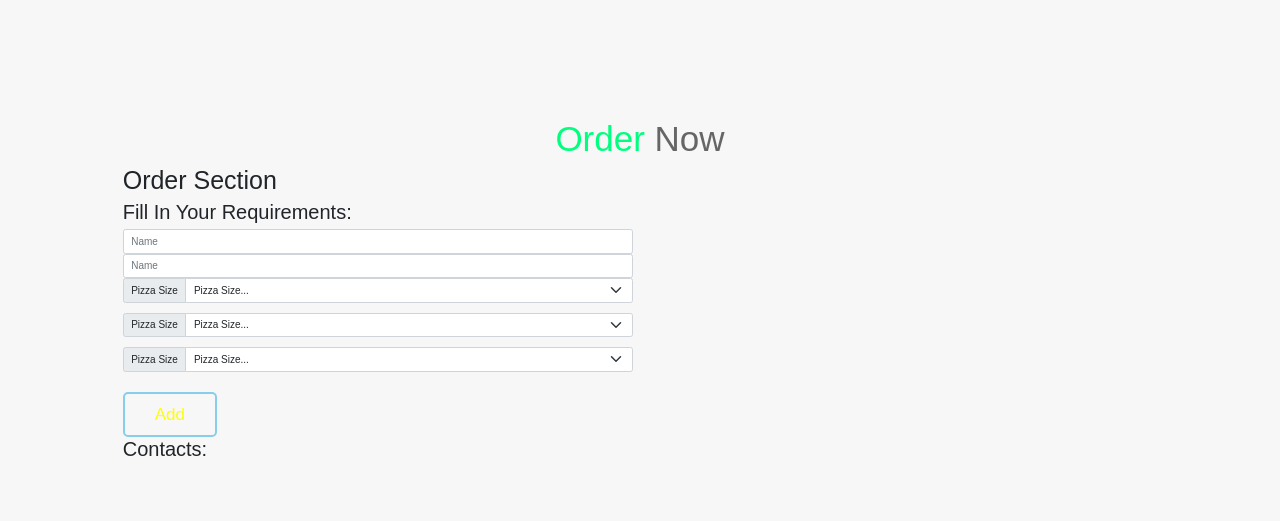
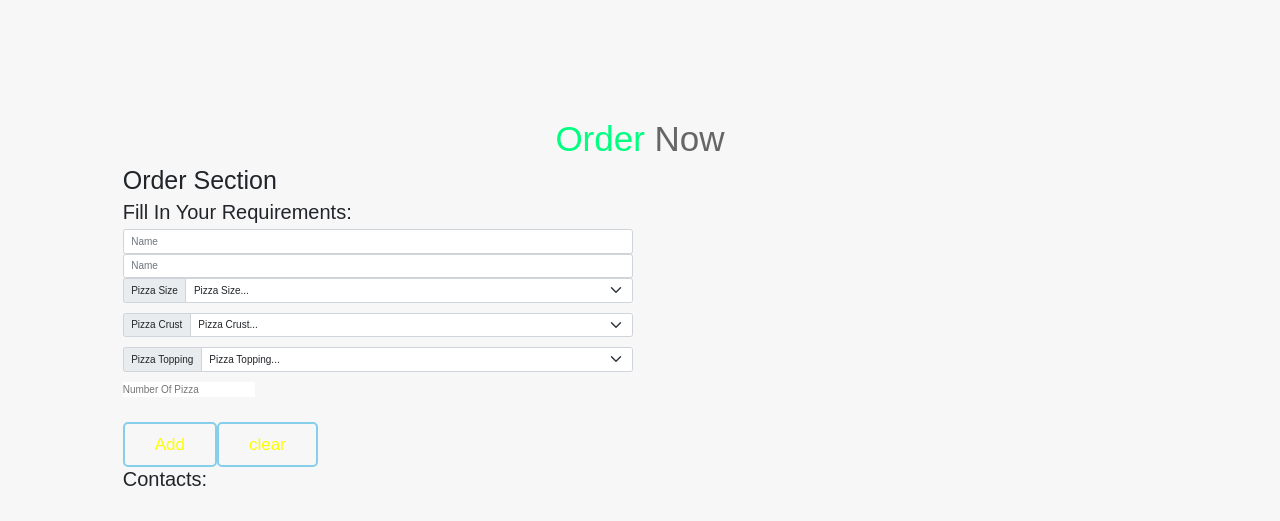
Before and after one commit to kimutaimeshack/My_pizza-corner, a plain HTML site: page index.html in a window 1280 px wide. Shown: the part 2782-3303 px from the top of the page. Before the commit the page ends 3273 px from the top, so only its background shows below. Drawn offline with Linux system fonts and the light colour scheme.

Commit message:
Add number of pizza

```diff
--- a/index.html
+++ b/index.html
@@ -236,7 +236,7 @@
 
      <div class="input-group mb-3">
   <label class="input-group-text" for="inputGroupSelect01">Pizza Size</label>
-  <select class="form-select" id="inputGroupSelect01">
+  <select class="form-select" id="PizzaSize">
     <option selected disabled value="-">Pizza Size...</option>
     <option value="700">Large</option>
     <option value="450">Medium</option>
@@ -245,28 +245,36 @@
 </div>
 
   <div class="input-group mb-3">
-  <label class="input-group-text" for="inputGroupSelect01">Pizza Size</label>
-  <select class="form-select" id="inputGroupSelect01">
-    <option selected disabled value="-">Pizza Size...</option>
-    <option value="700">Large</option>
-    <option value="450">Medium</option>
-    <option value="300">Small</option>
+  <label class="input-group-text" for="inputGroupSelect01">Pizza Crust</label>
+  <select class="form-select" id="PizzaCrust">
+    <option selected disabled value="-">Pizza Crust...</option>
+    <option value="400">Gluten-Free</option>
+    <option value="160">Pizza Bagels</option>
+    <option value="200">FlatBread</option>
+     <option value="100">Gluten-Free</option>
+    <option value="150">Crispy</option>
+    <option value="200">Stuffed</option>
   </select>
 </div>
-     <div class="input-group mb-3">
-  <label class="input-group-text" for="inputGroupSelect01">Pizza Size</label>
-  <select class="form-select" id="inputGroupSelect01">
-    <option selected disabled value="-">Pizza Size...</option>
-    <option value="700">Large</option>
-    <option value="450">Medium</option>
-    <option value="300">Small</option>
+  <div class="input-group mb-3">
+  <label class="input-group-text" for="inputGroupSelect01">Pizza Topping</label>
+  <select class="form-select" id="PizzaTopping">
+    <option selected disabled value="-">Pizza Topping...</option>
+    <option value="200">Bacon</option>
+    <option value="200">Spicy Pepperoni</option>
+    <option value="200">Pizza Sauce</option>
+    <option value="200">Veggie Special</option>
+    <option value="200">Mushrooms</option>
+    <option value="200">Gooat Cheese</option>
   </select>
 </div>
+
+  <input type="number" class="inputclass" name="year" placeholder="Number of Pizza" required><br><br>
 
 
 
 
-            <button type="submit" class="btn">Add</button>
+            <button type="submit" class="btn">Add</button><button type="reset" class="btn">clear</button>
           </form>
 
           <h2>Contacts:</h2>
@@ -280,6 +288,9 @@
 
     <p>First name: <span class="first-name"></span></p>
     <p>Last name: <span class="last-name"></span></p>
+     <p id="demo"></p>
+     <p id="demo2"></p>
+
   </div>
 </div>
       </div>
```
